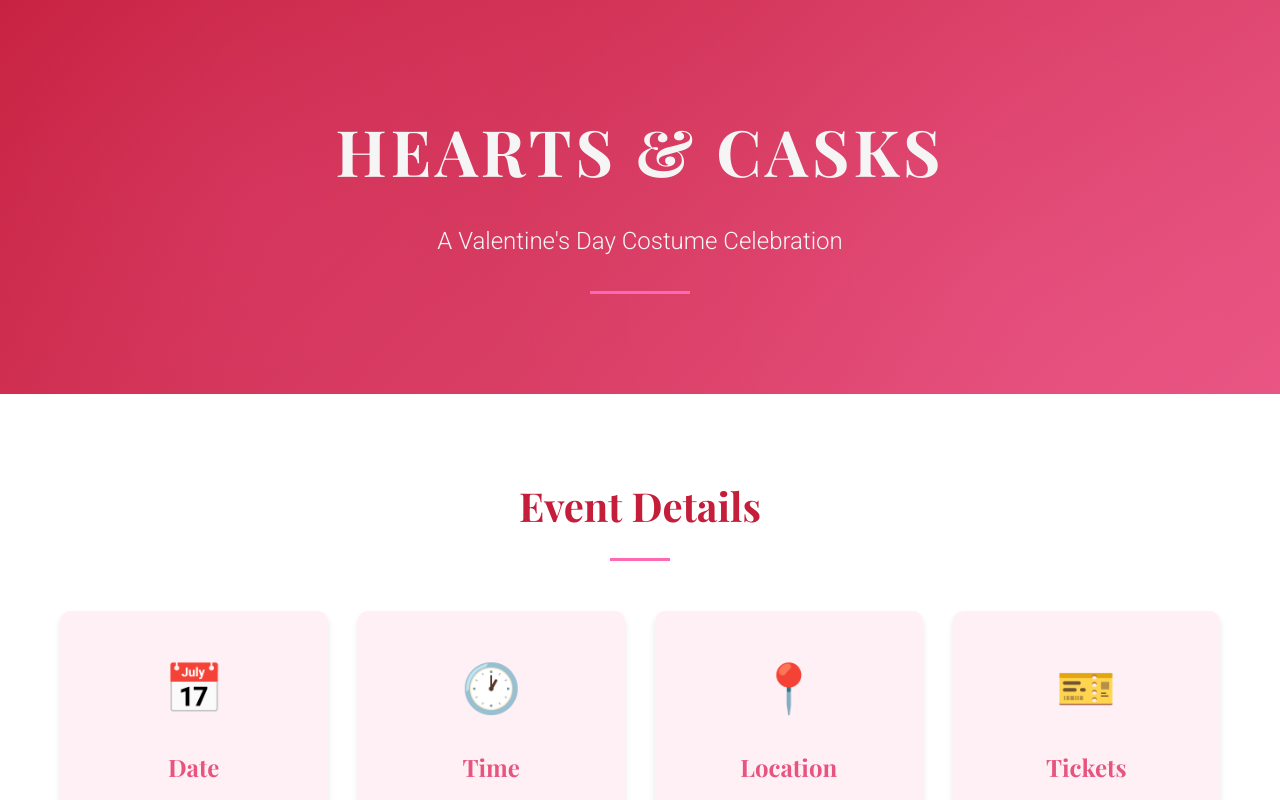
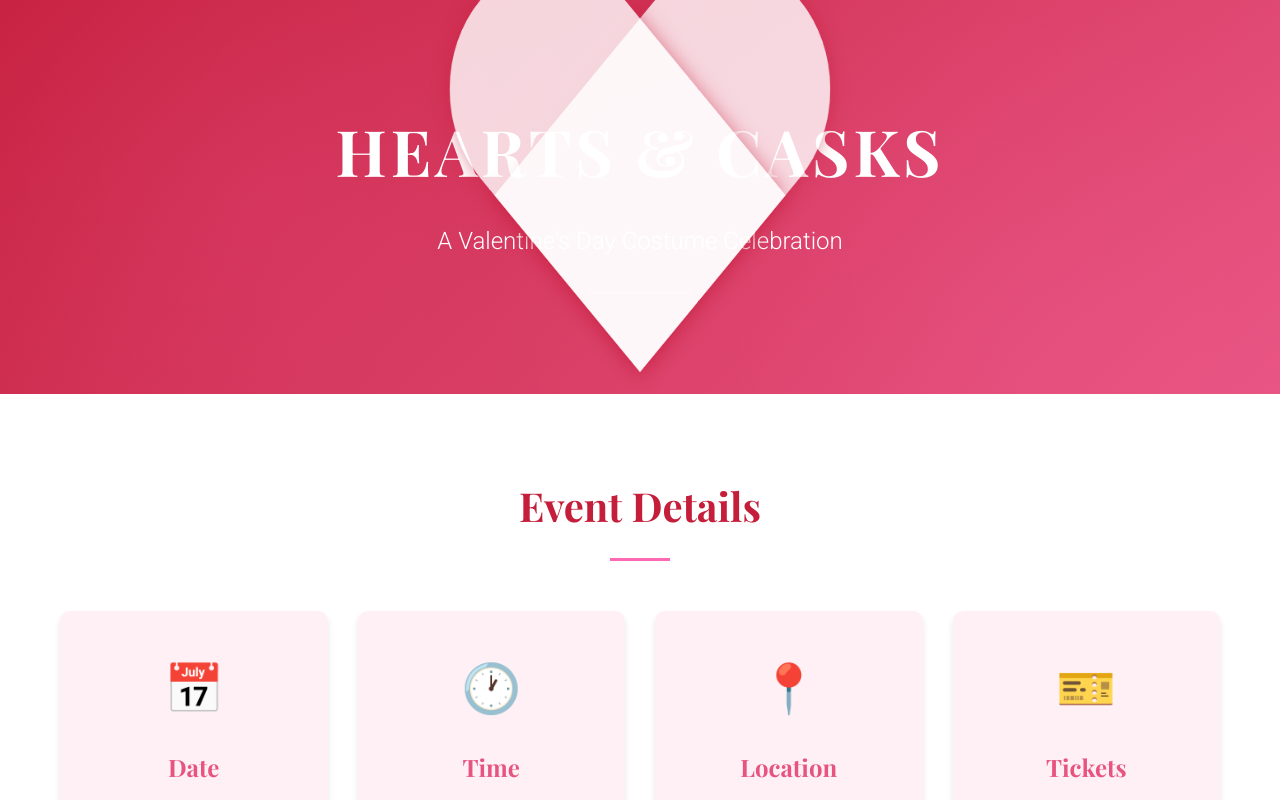
Before and after one commit to jlaverty/caskandpour, a React (Vite) app: page / in a window 1280 px wide. Shown: the top 800 px of the page. Built offline with nearby package versions, Linux system fonts and the light colour scheme.

Commit message:
feat: Update content and add additional styling

```diff
--- a/src/App.jsx
+++ b/src/App.jsx
@@ -1,10 +1,66 @@
-import React from "react";
+import React, { useEffect } from "react";
 import "../styles.css";
 
 function App() {
+  useEffect(() => {
+    // Add smooth scrolling for any internal links (if added in the future)
+    document.querySelectorAll('a[href^="#"]').forEach(anchor => {
+      anchor.addEventListener('click', function (e) {
+        e.preventDefault();
+        const target = document.querySelector(this.getAttribute('href'));
+        if (target) {
+          target.scrollIntoView({
+            behavior: 'smooth',
+            block: 'start'
+          });
+        }
+      });
+    });
+
+    // Add fade-in animation on scroll for elements
+    const observerOptions = {
+      threshold: 0.1,
+      rootMargin: '0px 0px -50px 0px'
+    };
+
+    const observer = new IntersectionObserver(function(entries) {
+      entries.forEach(entry => {
+        if (entry.isIntersecting) {
+          entry.target.style.opacity = '1';
+          entry.target.style.transform = 'translateY(0)';
+        }
+      });
+    }, observerOptions);
+
+    // Observe all cards and features
+    document.querySelectorAll('.info-card, .feature, .contact-item').forEach(element => {
+      element.style.opacity = '0';
+      element.style.transform = 'translateY(20px)';
+      element.style.transition = 'opacity 0.6s ease-out, transform 0.6s ease-out';
+      observer.observe(element);
+    });
+
+    // Add hover effect for social links
+    document.querySelectorAll('.social-link').forEach(link => {
+      link.addEventListener('mouseenter', function() {
+        this.style.textDecoration = 'underline';
+      });
+      link.addEventListener('mouseleave', function() {
+        this.style.textDecoration = 'none';
+      });
+    });
+
+    // Console message for developers
+    console.log('%cHearts & Costumes Event Website', 'font-size: 20px; font-weight: bold; color: #c41e3a;');
+    console.log('%cBuilt for Cloudflare Pages deployment', 'font-size: 12px; color: #666;');
+  }, []);
+
   return (
     <>
       <header className="hero">
+        <div className="floating-heart">
+          <div className="heart"></div>
+        </div>
         <div className="container">
           <h1 className="hero-title">Hearts & Casks</h1>
           <p className="hero-subtitle">A Valentine's Day Costume Celebration</p>
@@ -25,17 +81,17 @@ function App() {
               <div className="info-card">
                 <div className="icon" role="img" aria-label="Time">🕐</div>
                 <h3>Time</h3>
-                <p>5:00 PM - 9:00 PM</p>
+                <p>7:00 PM - 12:00 AM</p>
               </div>
               <div className="info-card">
                 <div className="icon" role="img" aria-label="Location">📍</div>
                 <h3>Location</h3>
-                <p>Love & Laughter Costume Shop<br />456 Romance Boulevard<br />Downtown</p>
+                <p><a href="https://thunderthighscostumes.com">Thunder Thighs Costume Shop</a><br />16 Busy St<br />Toronto<br />M4M 1N8</p>
               </div>
               <div className="info-card">
                 <div className="icon" role="img" aria-label="Tickets">🎫</div>
                 <h3>Tickets</h3>
-                <p>Free Entry<br />Everyone Welcome</p>
+                <p>Regular: TBD <br />VIP: TBD<br />18+</p>
               </div>
             </div>
           </div>
@@ -51,15 +107,15 @@ function App() {
               <div className="features">
                 <div className="feature">
                   <h3>💕 Romantic Costumes</h3>
-                  <p>Explore our curated collection of couples costumes and romantic outfits</p>
+                  <p>Explore the curated collection of costumes and romantic outfits</p>
                 </div>
                 <div className="feature">
-                  <h3>🎭 Expert Styling</h3>
-                  <p>Get personalized costume recommendations from our styling experts</p>
+                  <h3>🎭 Craft beers</h3>
+                  <p>Enjoy a selection of craft beers to compliment your costume experience</p>
                 </div>
                 <div className="feature">
                   <h3>🍫 Sweet Treats</h3>
-                  <p>Enjoy complimentary chocolate and Valentine's refreshments</p>
+                  <p>Enjoy Valentine snacks and chocolates, and other refreshments</p>
                 </div>
                 <div className="feature">
                   <h3>📸 Photo Booth</h3>
@@ -78,7 +134,7 @@ function App() {
                 <div className="contact-item">
                   <h3>📧 Email</h3>
                   <p>
-                    <a href="mailto:info@heartsandcostumes.com">info@heartsandcostumes.com</a>
+                    <a href="mailto:info@heartsandcostumes.com">info@heartsandcasks.com</a>
                   </p>
                 </div>
                 <div className="contact-item">
@@ -99,7 +155,7 @@ function App() {
               <div className="contact-form-section">
                 <h3>Have Questions?</h3>
                 <p>
-                  For inquiries about costumes, special orders, or general questions, please reach out via email or phone. We typically respond within 24 hours.
+                  For inquiries about the event or general questions, please reach out via email or phone. We typically respond within 24 hours.
                 </p>
               </div>
             </div>
@@ -109,7 +165,7 @@ function App() {
 
       <footer>
         <div className="container">
-          <p>&copy; 2026 Hearts & Costumes. All rights reserved.</p>
+          <p>&copy; 2026 Hearts & Casks. All rights reserved.</p>
           <p className="footer-note">Celebrate love and creativity with us!</p>
         </div>
       </footer>
--- a/styles.css
+++ b/styles.css
@@ -61,6 +61,7 @@ body {
     letter-spacing: 4px;
     position: relative;
     z-index: 1;
+    color: white;
 }
 
 .hero-subtitle {
@@ -69,6 +70,7 @@ body {
     margin-bottom: 30px;
     position: relative;
     z-index: 1;
+    color: white;
 }
 
 .hero-divider {
@@ -78,6 +80,54 @@ body {
     margin: 0 auto;
     position: relative;
     z-index: 1;
+}
+
+/* Floating Heart */
+.floating-heart {
+    position: absolute;
+    top: 50%;
+    left: 50%;
+    transform: translate(-50%, -50%);
+    z-index: 2;
+    animation: float 3s ease-in-out infinite;
+}
+
+@keyframes float {
+    0%, 100% { transform: translate(-50%, -50%) translateY(0); }
+    50% { transform: translate(-50%, -50%) translateY(-20px); }
+}
+
+.heart {
+    position: relative;
+    width: 500px;
+    height: 450px;
+    animation: spin 10s linear infinite;
+}
+
+.heart::before,
+.heart::after {
+    content: "";
+    position: absolute;
+    left: 250px;
+    top: 0;
+    width: 250px;
+    height: 400px;
+    background: rgba(255, 255, 255, 0.8);
+    border-radius: 125px 125px 0 0;
+    transform: rotate(-45deg);
+    transform-origin: 0 100%;
+    box-shadow: 0 0 20px rgba(196, 30, 58, 0.5);
+}
+
+.heart::after {
+    left: 0;
+    transform: rotate(45deg);
+    transform-origin: 100% 100%;
+}
+
+@keyframes spin {
+    from { transform: rotateY(0deg); }
+    to { transform: rotateY(360deg); }
 }
 
 /* Section Styles */
```
Also changed, not shown: script.js (deleted, +0 -53 lines).
